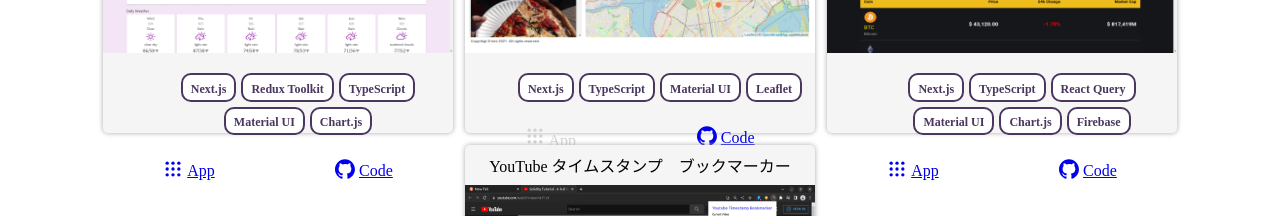
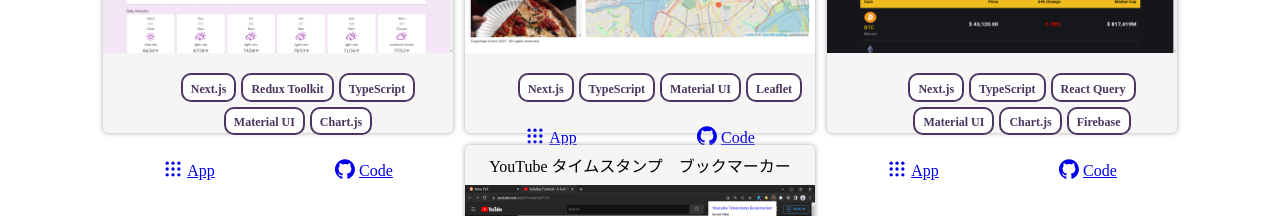
Before and after one commit to kmi2170/portfolio-v2, a Next.js app: page / in a window 1280 px wide. Shown: the part 1460-1676 px from the top of the page. Built offline with nearby package versions, Linux system fonts and the light colour scheme.

Commit message:
recover travel app link

```diff
--- a/src/assets/projects.ts
+++ b/src/assets/projects.ts
@@ -210,8 +210,8 @@ export const projects = [
       ],
     },
     tags: ["Next.js", "TypeScript", "Material UI", "Leaflet"],
-    // url: "https://travel-app-tau.vercel.app",
-    url: "",
+    url: "https://travel-app-tau.vercel.app",
+    // url: "",
     imageUrls: [
       "/images/travel-app_searchlocation.png",
       "/images/travel-app_viewdetails.png",
```
